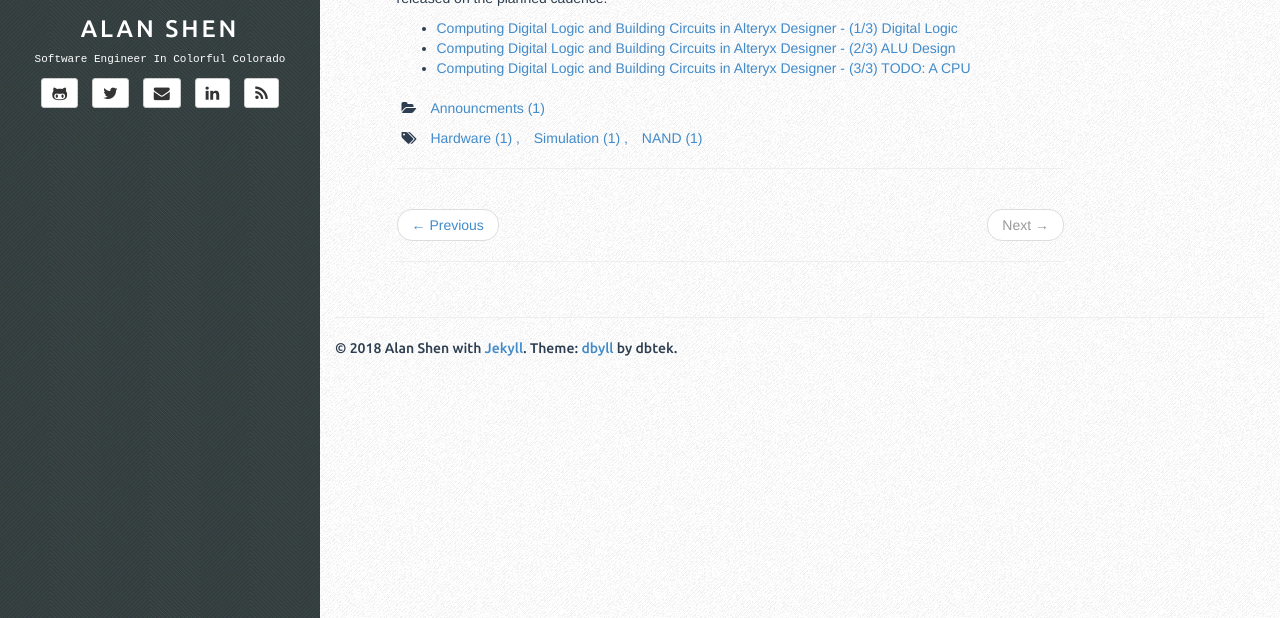
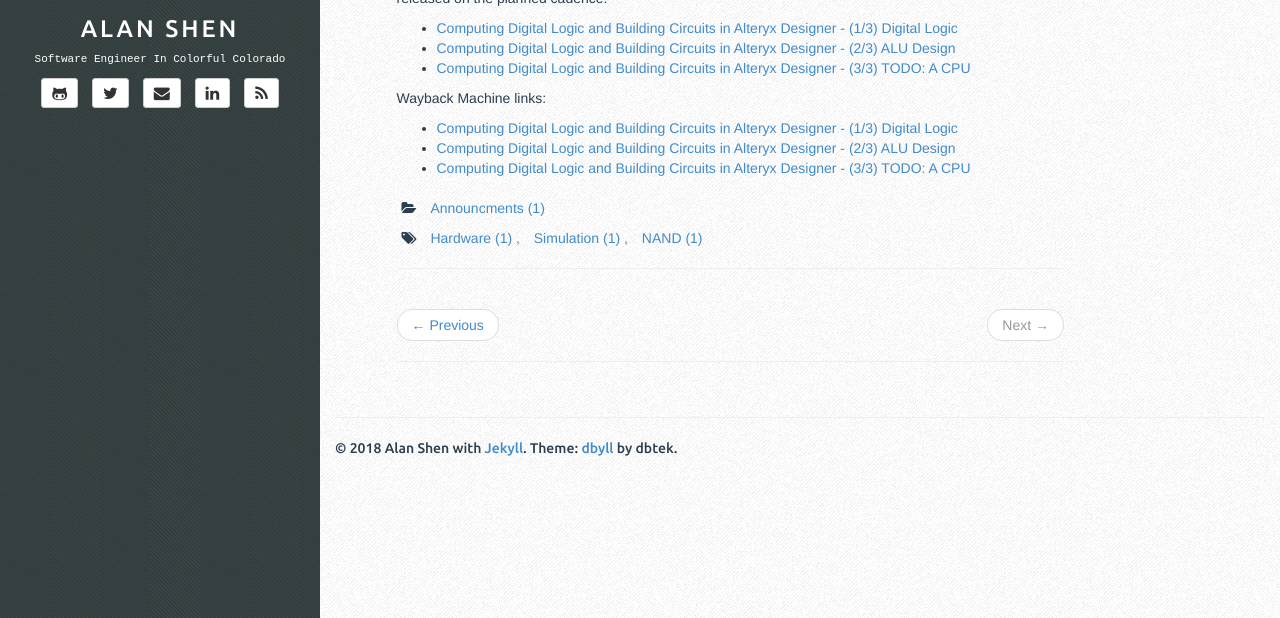
Before and after one commit to sunzenshen/sunzenshen.github.io, a Jekyll site: the page built from _posts/2018-02-13-alteryx-nand-to-alu.markdown, in a window 1280 px wide, cut to the strip 282-900 px from the top of the page. Built offline with Jekyll 4.4.1, drawn with Linux system fonts in a browser that asks for light colours.

Commit message:
Add Wayback Machine links for Alteryx NAND blog posts

```diff
--- a/_posts/2018-02-13-alteryx-nand-to-alu.markdown
+++ b/_posts/2018-02-13-alteryx-nand-to-alu.markdown
@@ -17,3 +17,8 @@
 * [Computing Digital Logic and Building Circuits in Alteryx Designer - (1/3) Digital Logic](https://community.alteryx.com/t5/Engine-Works-Blog/Computing-Digital-Logic-and-Building-Circuits-in-Alteryx/ba-p/132837)
 * [Computing Digital Logic and Building Circuits in Alteryx Designer - (2/3) ALU Design](https://community.alteryx.com/t5/Engine-Works-Blog/Computing-Digital-Logic-and-Building-Circuits-in-Alteryx/ba-p/90910)
 * [Computing Digital Logic and Building Circuits in Alteryx Designer - (3/3) TODO: A CPU](https://community.alteryx.com/t5/Engine-Works-Blog/Computing-Digital-Logic-and-Building-Circuits-in-Alteryx/ba-p/109418)
+
+Wayback Machine links:
+* [Computing Digital Logic and Building Circuits in Alteryx Designer - (1/3) Digital Logic](https://web.archive.org/web/20180302071204/https://community.alteryx.com/t5/Engine-Works-Blog/Computing-Digital-Logic-and-Building-Circuits-in-Alteryx/ba-p/132837)
+* [Computing Digital Logic and Building Circuits in Alteryx Designer - (2/3) ALU Design](https://web.archive.org/web/20180302071513/https://community.alteryx.com/t5/Engine-Works-Blog/Computing-Digital-Logic-and-Building-Circuits-in-Alteryx/ba-p/90910)
+* [Computing Digital Logic and Building Circuits in Alteryx Designer - (3/3) TODO: A CPU](https://web.archive.org/web/20180302071605/https://community.alteryx.com/t5/Engine-Works-Blog/Computing-Digital-Logic-and-Building-Circuits-in-Alteryx/ba-p/109418)
```
